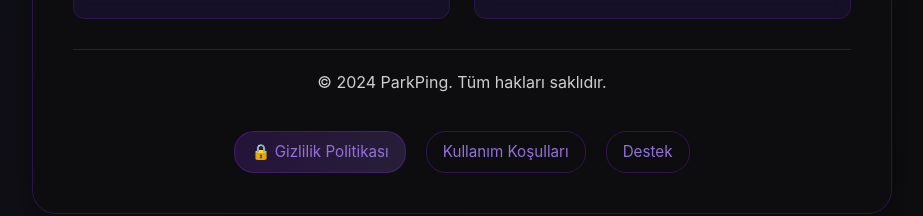
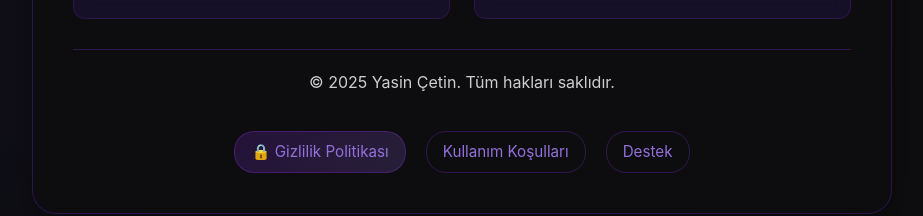
Before and after one commit to yasincetindev/ParkPingApp, a plain HTML site: page index.html in a window 1280 px wide. Shown: the part 2800-3016 px from the top of the page, without its empty margins (178-1101 px from the left). Drawn offline with Linux system fonts and the light colour scheme.

Commit message:
Update index.html

```diff
--- a/index.html
+++ b/index.html
@@ -387,7 +387,7 @@
 
                     <div class="legal-links">
                         <p style="margin-bottom: 15px; opacity: 0.8; width: 100%;">
-                            © 2024 ParkPing. Tüm hakları saklıdır.
+                            © 2025 Yasin Çetin. Tüm hakları saklıdır.
                         </p>
                         <a href="Privacy" class="privacy-btn">🔒 Gizlilik Politikası</a>
                         <a href="#">Kullanım Koşulları</a>
```
